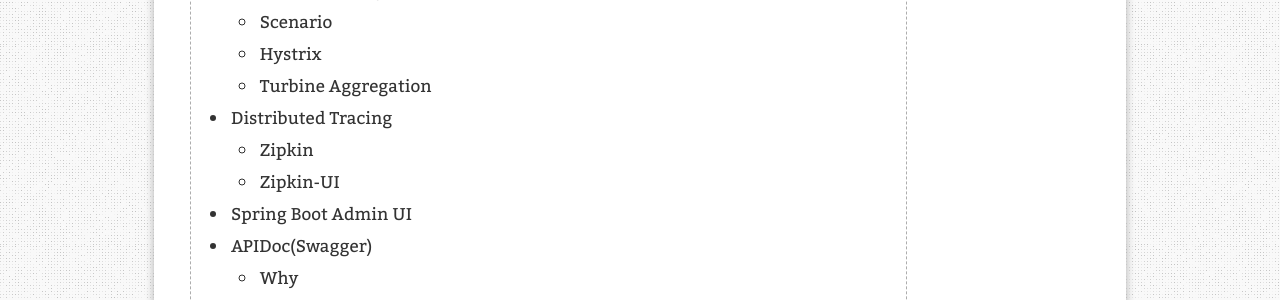
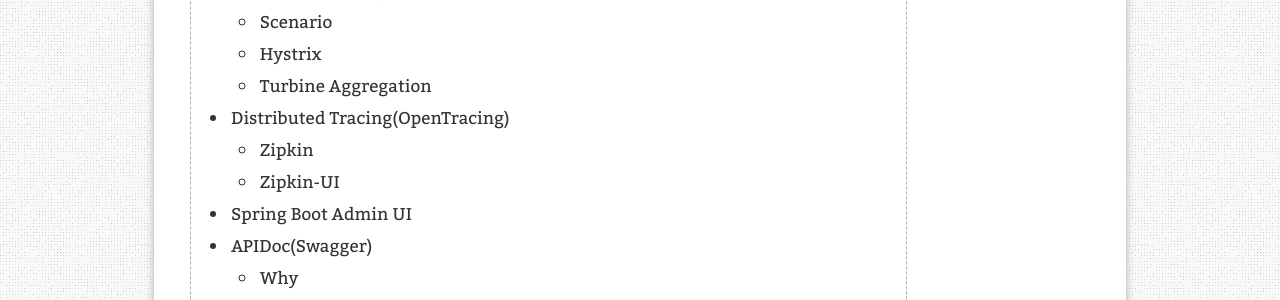
Before and after one commit to leezhenghui/leezhenghui.github.io, a Jekyll site: the page built from _posts/2018-10-27-build-a-scalable-system-practice-on-springcloud.md, in a window 1280 px wide and 900 px high, scrolled down 1000 px. Shown: the part 154-454 px from the top of the window. Built offline with Jekyll 4.4.1, drawn with Linux system fonts in a browser that asks for light colours; comment, search, counter and statistics services are not loaded; some of the changed text lies outside the part shown.

Commit message:
auto udpate by doc builder

```diff
--- a/_posts/2018-10-27-build-a-scalable-system-practice-on-springcloud.md
+++ b/_posts/2018-10-27-build-a-scalable-system-practice-on-springcloud.md
@@ -190,7 +190,7 @@
 <img src="{{ site.url }}/assets/materials/build-scalable-system/hystrix-turbine-2.png" alt="hystrix-turbine-2.png">
 
 
-## Distributed Tracing
+## Distributed Tracing(OpenTracing)
 
 Microservices architecture faces certain challenges that are not common for monolithic systems – one of them is traceability of end-to-end transaction that is executed in distributed environment and that can potentially involve invocation of large number of diverse applications and services. In case of performance degradation or fatal exception thrown that is experienced in end-to-end solution, identication of bottleneck component/failure point become more and more diffcult. `Distributed tracking` is used to resolve the problems in this area.
 
```
